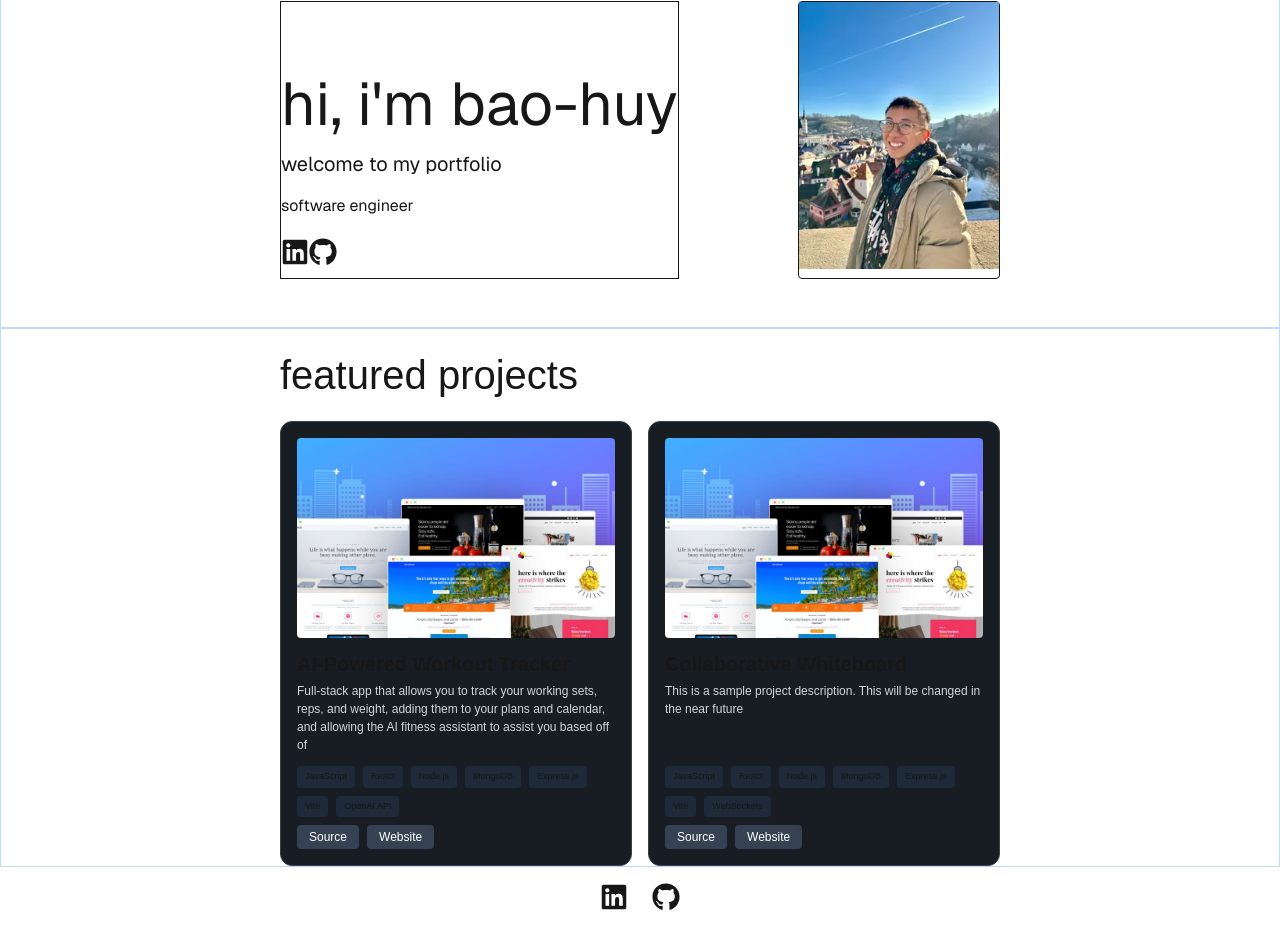
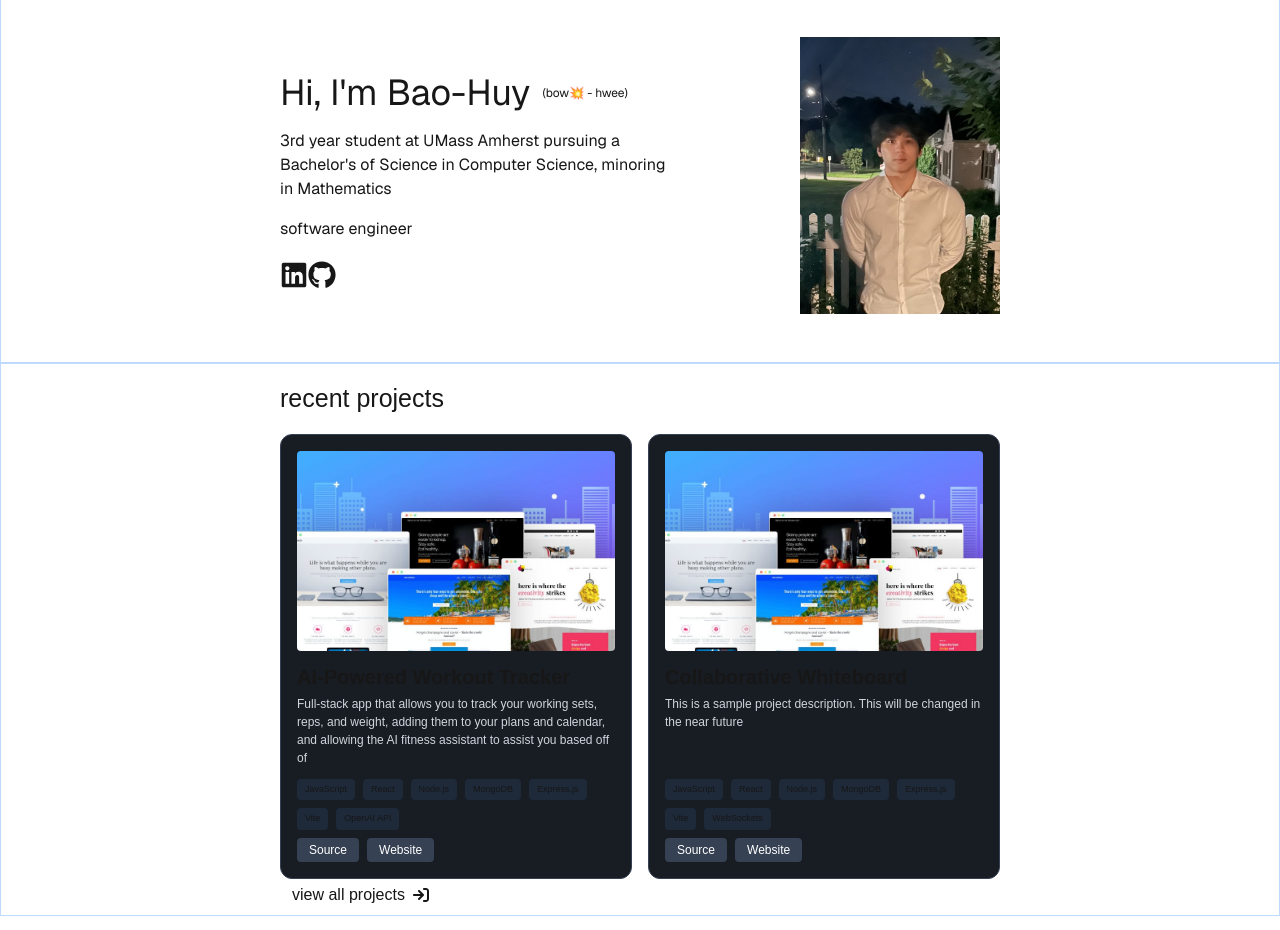
Before and after one commit to baohuytrinh/personal-portfolio, a Next.js app: page / in a window 1280 px wide. Shown: the part 120-1050 px from the top of the page. Built offline with nearby package versions, Linux system fonts and the light colour scheme.

Commit message:
pfp + desc changes

```diff
--- a/src/app/page.tsx
+++ b/src/app/page.tsx
@@ -1,7 +1,10 @@
 import Image from 'next/image';
 import {FaLinkedin, FaGithub} from 'react-icons/fa';
+import { FaArrowRightToBracket } from "react-icons/fa6";
+
 import { featuredProjects } from '@/data/featuredProjects';
 import ProjectCard from '@/components/ProjectCard';
+import Link from 'next/link';
 
 
 export default function Home() {
@@ -10,12 +13,12 @@ export default function Home() {
     <div className="font-sans grid items-center justify-items-center gap-16 pb-12 border border-blue-200">
 
       <div className="flex w-180 justify-between">
-        <div className="mt-16 border">
-          <header className='font-sans text-6xl mt-16 py-2'>
-            hi, i'm bao-huy
+        <div className="mt-16 ">
+          <header className='font-sans text-4xl mt-16 py-2 flex'>
+            Hi, I'm Bao-Huy <p className='text-xs flex justify-center items-center pl-3'>{"(bow💥 - hwee)"}</p>
           </header>
-          <h1 className='font-sans text-xl top-1 mx-auto flex justify-start py-2'>
-            welcome to my portfolio
+          <h1 className='font-sans text-l top-1 mx-auto flex justify-start py-2 max-w-100'>
+            3rd year student at UMass Amherst pursuing a Bachelor's of Science in Computer Science, minoring in Mathematics
           </h1>
           <main className="flex flex-col gap-[32px] row-start-2 items-center sm:items-start py-2 text-size-30">
             software engineer
@@ -37,9 +40,9 @@ export default function Home() {
             </a>
           </div>
         </div>
-        <div className="mt-16 border rounded">
+        <div className="mt-25 rounded items-center justify-center flex">
           <Image
-            src='/sample_pfp.jpg'
+            src='/pfp.jpg'
             alt='my pfp'
             width={200}
             height={200}
@@ -50,14 +53,21 @@ export default function Home() {
     </div>
 
     <div className='w-full border border-blue-200'>
-      <h1 className='flex max-w-180 mx-auto text-[40px] pt-4 pb-4 '>
-        featured projects
+      <h1 className='flex max-w-180 mx-auto text-[25px] pt-4 pb-4 '>
+        recent projects
       </h1>
       <div className="grid grid-cols-1 sm:grid-cols-2 lg:grid-cols-2 gap-4 max-w-180 mx-auto">
         {featuredProjects.map((project, idx) => (
           <ProjectCard key={idx} project={project} />
         ))}
       </div>
+
+      <div className='max-w-180 flex mx-auto pt-1 pb-2'>
+        <Link href={"/Projects"} className='flex items-center mx-3 '>
+          view all projects
+          <FaArrowRightToBracket className='ml-2'/>
+        </Link>
+      </div>
     </div>
     </>
   );
```
Also changed, not shown: public/pfp.jpg (added).
